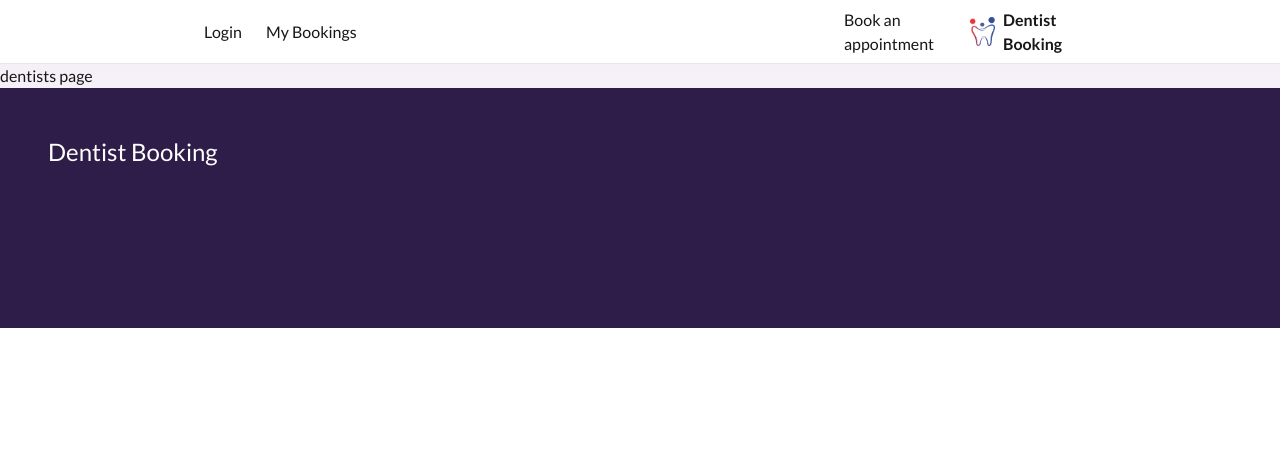
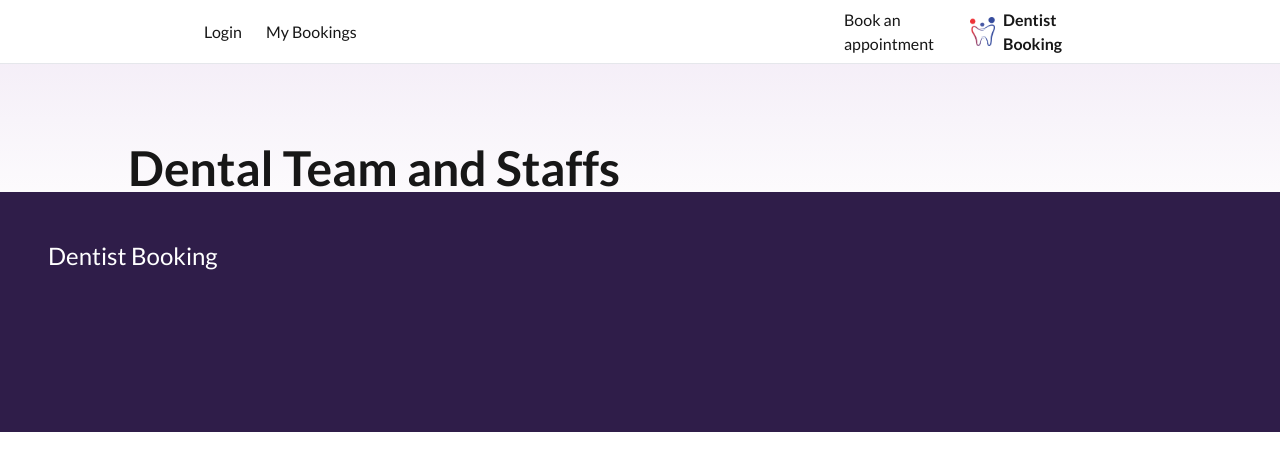
Before and after one commit to bookpanda/2110507-final-project, a Next.js app: page /dentists in a window 1280 px wide. Shown: the top 470 px of the page. Built offline with nearby package versions, Linux system fonts and the light colour scheme; no server answers.

Commit message:
setup redux

```diff
--- /dev/null
+++ b/src/app/NextAuthProvider.tsx
@@ -0,0 +1,15 @@
+"use client";
+
+import { SessionProvider } from "next-auth/react";
+import { FC, ReactNode } from "react";
+
+interface NextAuthProviderProps {
+  children: ReactNode;
+  session: any;
+}
+
+const NextAuthProvider: FC<NextAuthProviderProps> = ({ children, session }) => {
+  return <SessionProvider session={session}>{children}</SessionProvider>;
+};
+
+export default NextAuthProvider;
--- /dev/null
+++ b/src/app/ReduxProvider.tsx
@@ -0,0 +1,20 @@
+"use client";
+
+import { store } from "@/store/store";
+import { Provider } from "react-redux";
+import { persistStore } from "redux-persist";
+import { PersistGate } from "redux-persist/integration/react";
+
+const ReduxProvider = ({ children }: { children: React.ReactNode }) => {
+  let reduxPersistor = persistStore(store);
+
+  return (
+    <Provider store={store}>
+      <PersistGate loading={null} persistor={reduxPersistor}>
+        {children}
+      </PersistGate>
+    </Provider>
+  );
+};
+
+export default ReduxProvider;
--- a/src/app/dentists/page.tsx
+++ b/src/app/dentists/page.tsx
@@ -1,3 +1,10 @@
+"use client";
+
 export default function DentistsPage() {
-  return <main>dentists page</main>;
+  return (
+    <main className="mt-[10vh] px-[10vw]">
+      <h1 className="text-5xl font-bold">Dental Team and Staffs</h1>
+      <div></div>
+    </main>
+  );
 }
--- a/src/app/layout.tsx
+++ b/src/app/layout.tsx
@@ -1,8 +1,11 @@
 import { Footer } from "@/components/Footer";
 import { NavBar } from "@/components/NavBar";
 import type { Metadata } from "next";
+import { getServerSession } from "next-auth";
 import { Lato } from "next/font/google";
 import "./globals.css";
+import NextAuthProvider from "./NextAuthProvider";
+import ReduxProvider from "./ReduxProvider";
 
 const lato = Lato({
   weight: ["100", "300", "400", "700", "900"],
@@ -14,18 +17,24 @@ export const metadata: Metadata = {
   description: "2110507 Final Project",
 };
 
-export default function RootLayout({
+export default async function RootLayout({
   children,
 }: Readonly<{
   children: React.ReactNode;
 }>) {
+  const nextAuthSession = await getServerSession();
+
   return (
     <html lang="en">
       <body className={`${lato.className} h-screen w-screen`}>
-        <div className="absolute -z-10 h-[30vh] w-full overflow-hidden bg-gradient-to-b from-[#F1E9F5] to-transparent" />
-        <NavBar />
-        {children}
-        <Footer />
+        <ReduxProvider>
+          <NextAuthProvider session={nextAuthSession}>
+            <div className="absolute -z-10 h-[30vh] w-full overflow-hidden bg-gradient-to-b from-[#F1E9F5] to-transparent" />
+            <NavBar />
+            {children}
+            <Footer />
+          </NextAuthProvider>
+        </ReduxProvider>
       </body>
     </html>
   );
--- /dev/null
+++ b/src/store/dentistSlice.ts
@@ -0,0 +1,22 @@
+import { Dentist } from "@/types";
+import { createSlice } from "@reduxjs/toolkit";
+import { RootState } from "./store";
+
+interface DentistState {
+  dentists: Dentist[];
+}
+
+const initialState: DentistState = {
+  dentists: [],
+};
+
+export const dentistSlice = createSlice({
+  name: "dentist",
+  initialState,
+  reducers: {},
+});
+
+export const selectDentists = (state: RootState) =>
+  state.dentistReducer.dentists;
+
+export default dentistSlice.reducer;
--- /dev/null
+++ b/src/store/store.ts
@@ -0,0 +1,58 @@
+import { combineReducers, configureStore } from "@reduxjs/toolkit";
+import { TypedUseSelectorHook, useDispatch, useSelector } from "react-redux";
+import {
+  FLUSH,
+  PAUSE,
+  PERSIST,
+  persistReducer,
+  PURGE,
+  REGISTER,
+  REHYDRATE,
+} from "redux-persist";
+import createWebStorage from "redux-persist/lib/storage/createWebStorage";
+import { WebStorage } from "redux-persist/lib/types";
+import dentistReducer from "./dentistSlice";
+
+function createPersistentStorage(): WebStorage {
+  const isServer = typeof window === "undefined";
+  // return noop storage
+  if (isServer) {
+    return {
+      getItem() {
+        return Promise.resolve(null);
+      },
+      setItem() {
+        return Promise.resolve();
+      },
+      removeItem() {
+        return Promise.resolve();
+      },
+    };
+  }
+  return createWebStorage("local");
+}
+const storage = createPersistentStorage();
+
+const persistConfig = {
+  key: "rootPersist",
+  storage,
+};
+
+const rootReducer = combineReducers({ dentistReducer });
+const reduxPersistReducer = persistReducer(persistConfig, rootReducer);
+
+export const store = configureStore({
+  reducer: reduxPersistReducer,
+  middleware: (getDefaultMiddleware) =>
+    getDefaultMiddleware({
+      serializableCheck: {
+        ignoredActions: [FLUSH, REHYDRATE, PAUSE, PERSIST, PURGE, REGISTER],
+      },
+    }),
+});
+
+export type RootState = ReturnType<typeof store.getState>;
+export type AppDispatch = typeof store.dispatch;
+
+export const useAppDispatch = () => useDispatch<AppDispatch>();
+export const useAppSelector: TypedUseSelectorHook<RootState> = useSelector;
```
